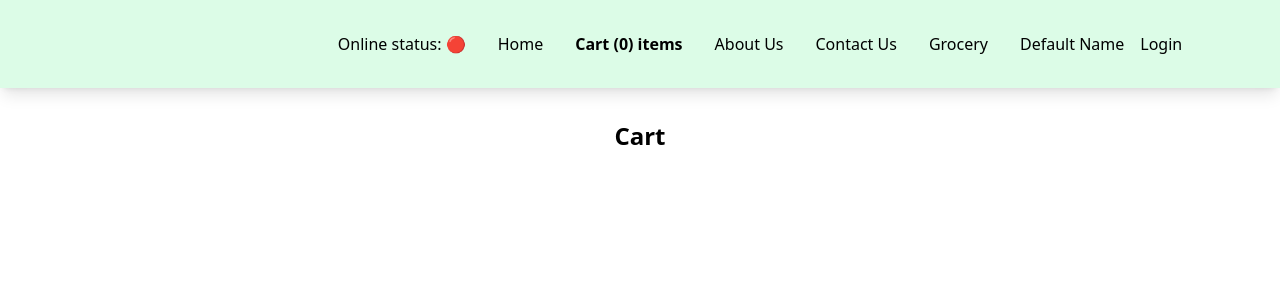
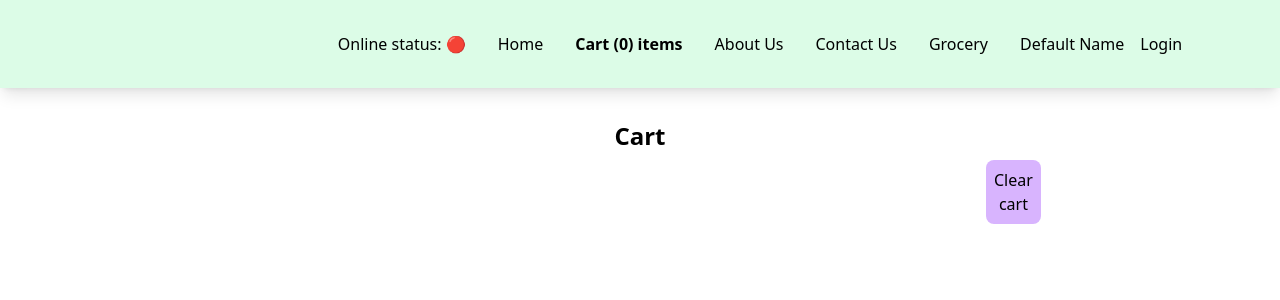
Before and after one commit to AnchalMish9630/React-Projects., a React (Vite) app: page /cart in a window 1280 px wide. Shown: the top 300 px of the page. Built offline with nearby package versions, Linux system fonts and the light colour scheme.

Commit message:
EP-5 Configured jest in app

```diff
--- /dev/null
+++ b/babel.config.js
@@ -0,0 +1,3 @@
+module.exports = {
+    presets: [['@babel/preset-env', {targets: {node: 'current'}}]],
+  };
--- a/package.json
+++ b/package.json
@@ -24,6 +24,12 @@
   },
   "homepage": "https://github.com/AnchalMish9630/React-Projects.#readme",
   "devDependencies": {
+    "@babel/core": "^7.26.0",
+    "@babel/preset-env": "^7.26.0",
+    "@testing-library/dom": "^10.4.0",
+    "@testing-library/react": "^16.0.1",
+    "babel-jest": "^29.7.0",
+    "jest": "^29.7.0",
     "parcel": "^2.12.0",
     "postcss": "^8.4.47",
     "process": "^0.11.10",
--- a/src/components/Body.js
+++ b/src/components/Body.js
@@ -8,13 +8,27 @@ const Body=()=>{
 
     useEffect(() => {
         fetchData();
-    }, [])
+    }, []);
+    useEffect(() => {
+      const block = async () => {
+        setTimeout(() => {
+          console.log("Timeout")
+        }, 5000)
+      }
+      block();
+    },[]);
+    // const block = asnyc () => {
+    //   setTimeout()
+    // }
   const fetchData = async()=>{
-        const data = await  fetch(
+        const data = await fetch(
             "https://www.swiggy.com/dapi/restaurants/list/v5?lat=28.65200&lng=77.16630&is-seo-homepage-enabled=true&page_type=DESKTOP_WEB_LISTING"
         );
-        const jsonData = await data.json();
-    setListOfRestaurant(jsonData.data.cards[4].card.card.gridElements.infoWithStyle.restaurants);
+        // debugger;
+        data.json().then((e) => {
+          setListOfRestaurant(e.data.cards[4].card.card.gridElements.infoWithStyle.restaurants);
+        });
+    // setListOfRestaurant(jsonData.data.cards[4].card.card.gridElements.infoWithStyle.restaurants);
     // setListOfRestaurant(jsonData.data.cards[4].card.card.gridElements.infoWithStyle.restaurants);
 
   };
--- a/src/components/Cart.js
+++ b/src/components/Cart.js
@@ -1,17 +1,29 @@
-import { useSelector } from "react-redux";
+import { useDispatch, useSelector } from "react-redux";
 import ItemList from "./ItemList";
+import { clearCart } from "../../utils/store/cartSlice";
 
 const Cart = ()=>{
 
     const cartInfo = useSelector((store)=>(store.cart.itemCart));
     console.log("My cart ", cartInfo);
 
+    const dispatch = useDispatch();
+    const handlerClearCart = ()=>{
+        dispatch(clearCart(cartInfo));
+    }
+
+
     return(
         <div className="text-center m-4 p-4">
             <div className="text-2xl font-bold">
                 Cart
                 </div>
-                <div>
+                <div className="w-6/12 m-auto">
+
+                    <button
+                        className="ml-[650px] bg-purple-300 text-black p-2 m-2 rounded-lg"
+                        onClick={()=>{handlerClearCart(cartInfo)}}>Clear cart</button>
+
                 <ItemList itemData={cartInfo} />
                 </div>
 
```
Also changed, not shown: 2 other files (tests, documents, lock files or other folders).
